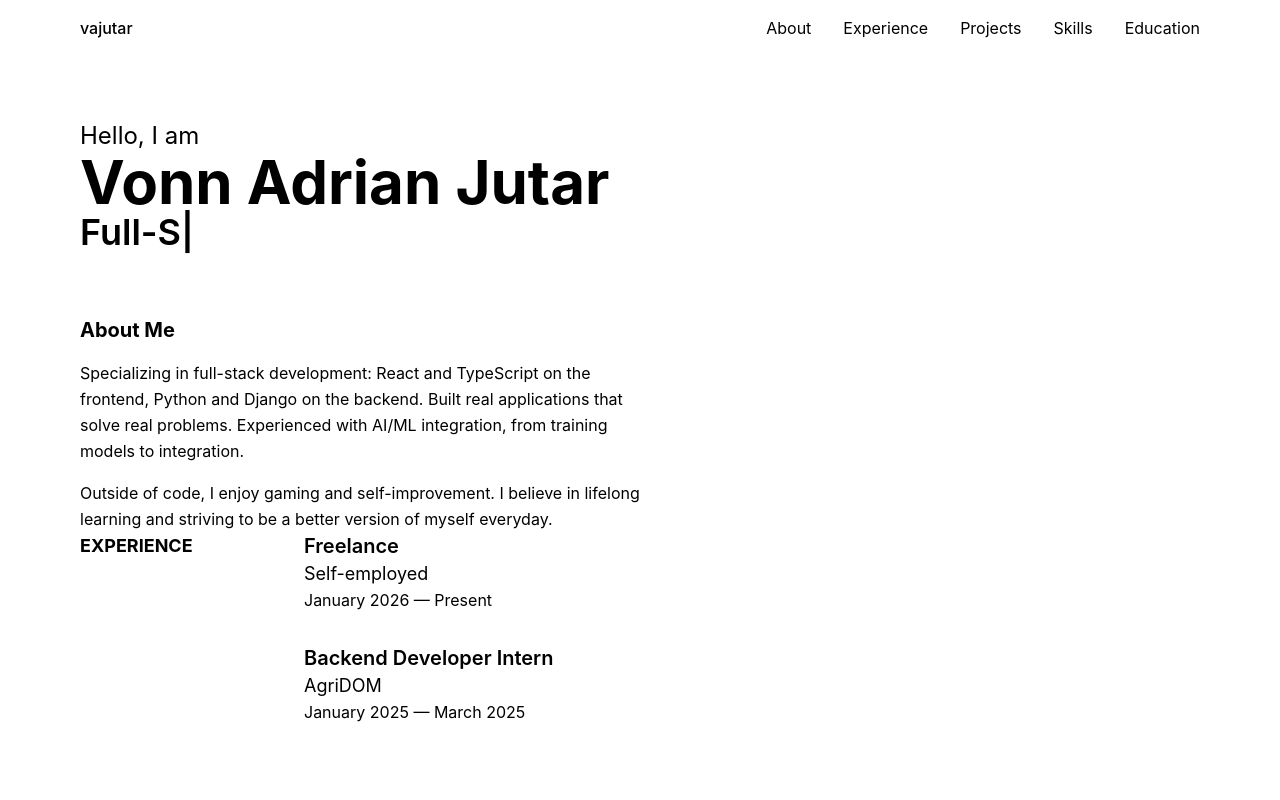
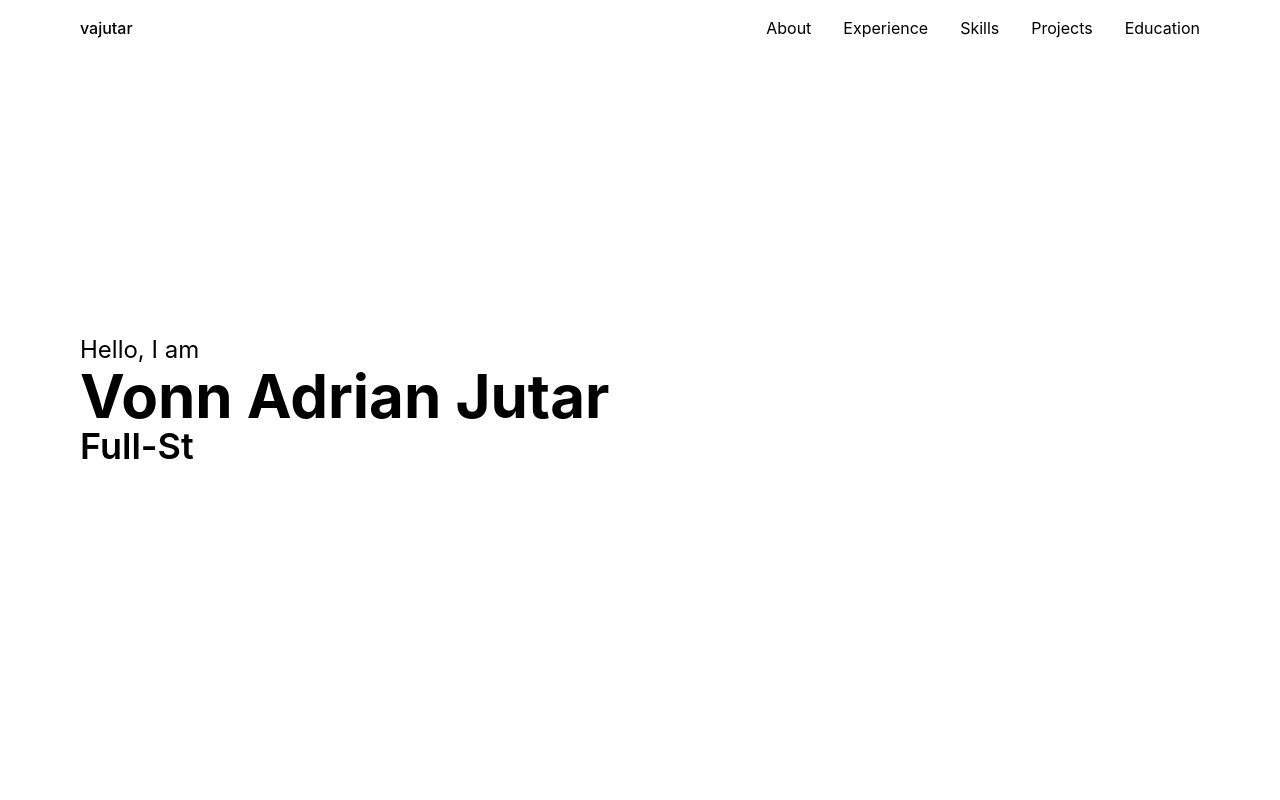
Before and after one commit to v-adrian/portfolio-website, a React (Vite) app: page / in a window 1280 px wide. Shown: the top 800 px of the page. Built offline with nearby package versions, Linux system fonts and the light colour scheme.

Commit message:
Adjust styling

```diff
--- a/src/layouts/Footer.tsx
+++ b/src/layouts/Footer.tsx
@@ -1,6 +1,6 @@
 function Footer() {
   return (
-    <></>
+    <footer></footer>
   )
 }
 
--- a/src/layouts/Header.tsx
+++ b/src/layouts/Header.tsx
@@ -4,8 +4,8 @@ import { LuMenu, LuX } from "react-icons/lu";
 const NAV_LINKS = [
   { label: "About", href: "#about" },
   { label: "Experience", href: "#experience" },
+  { label: "Skills", href: "#skills" },
   { label: "Projects", href: "#projects" },
-  { label: "Skills", href: "#skills" },
   { label: "Education", href: "#education" },
 ] as const;
 
@@ -14,8 +14,8 @@ function Header() {
 
   return (
     <>
-      <header className="sticky top-0 z-50 flex bg-white/80 py-4 backdrop-blur-sm">
-        <div className="flex w-full justify-between px-4">
+      <header className="fixed inset-x-0 top-0 z-50 flex  bg-white/90 backdrop-blur-sm py-4">
+        <div className="flex w-full justify-between mx-auto max-w-6xl px-4">
           <a className="font-medium" href="#">
             vajutar
           </a>
@@ -48,6 +48,7 @@ function Header() {
               key={link.href}
               href={link.href}
               onClick={() => setIsMenuOpen(false)}
+              className="text-2xl font-medium py-2 uppercase"
             >
               {link.label}
             </a>
--- a/src/layouts/MainLayout.tsx
+++ b/src/layouts/MainLayout.tsx
@@ -10,7 +10,7 @@ function MainLayout({ children }: MainLayoutProps) {
   return (
     <div className="mx-auto max-w-6xl">
       <Header />
-      <main className="mx-4">{children}</main>
+      <main className="px-4 space-y-16">{children}</main>
       <Footer />
     </div>
   );
--- a/src/sections/About.tsx
+++ b/src/sections/About.tsx
@@ -1,17 +1,17 @@
 function About() {
   return (
-    <section id="about">
-      <h2 className="mb-4 text-xl font-bold">About Me</h2>
-      <div className="max-w-xl space-y-4 leading-relaxed">
+    <section id="about" className="grid grid-cols-1 gap-8 sm:grid-cols-[12rem_1fr]">
+      <h2 className="text-lg font-bold">ABOUT</h2>
+      <div className="space-y-4 text-xl">
         <p>
-          Specializing in full-stack development: React and TypeScript on the
+          I specialize in full-stack development: React and TypeScript on the
           frontend, Python and Django on the backend. Built real applications
           that solve real problems. Experienced with AI/ML integration, from
           training models to integration.
         </p>
         <p>
           Outside of code, I enjoy gaming and self-improvement. I believe in
-          lifelong learning and striving to be a better version of myself
+          lifelong learning and strive to be a better version of myself
           everyday.
         </p>
       </div>
--- a/src/sections/Hero.tsx
+++ b/src/sections/Hero.tsx
@@ -2,10 +2,10 @@ import { TypeAnimation } from "react-type-animation";
 
 function Hero() {
   return (
-    <section className="my-16">
+    <section className="min-h-dvh flex flex-col justify-center">
       <div className="text-2xl">
         Hello, I am <br />
-        <span className="text-6xl font-bold">Vonn Adrian Jutar</span>
+        <h1 className="text-6xl font-bold">Vonn Adrian Jutar</h1>
       </div>
       <TypeAnimation
         sequence={[
```
